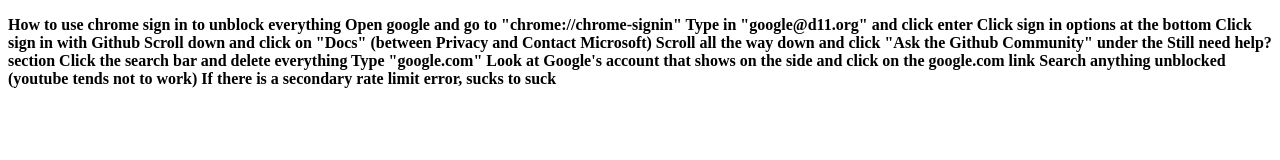
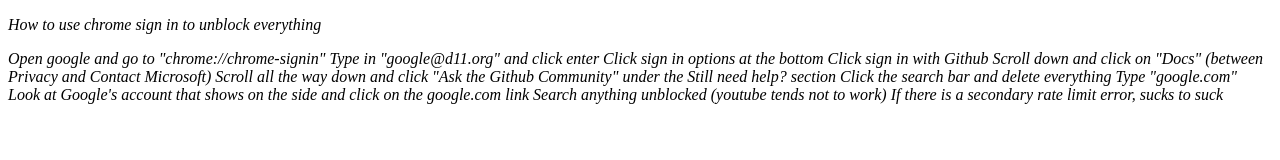
Before and after one commit to chromesigninguide/chromesigninguide.github.io, a plain HTML site: page index.html in a window 1280 px wide. Drawn offline with Linux system fonts and the light colour scheme.

Commit message:
Update index.html

```diff
--- a/index.html
+++ b/index.html
@@ -1,12 +1,11 @@
 <!DOCTYPE html>
 <html>
 <body>
-<p>
-<b>
-How to use chrome sign in to unblock everything
-<b>
 
-Open google and go to "chrome://chrome-signin"
+<p> <em> How to use chrome sign in to unblock everything <em> <p>
+
+
+<p> Open google and go to "chrome://chrome-signin"
 
 
 Type in "google@d11.org" and click enter
```
